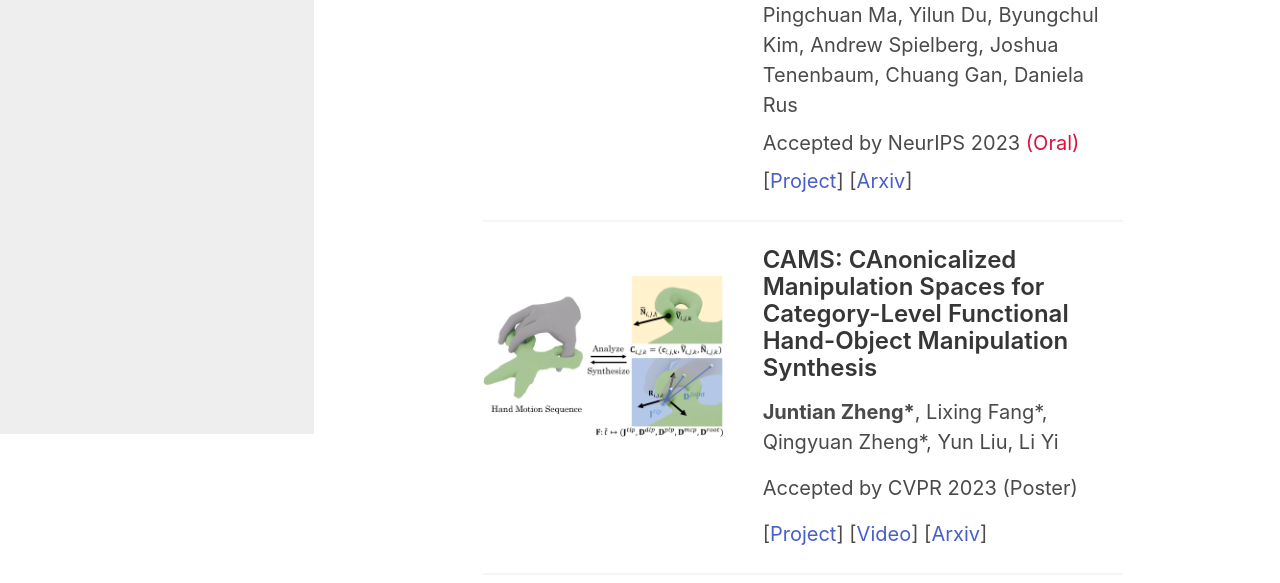
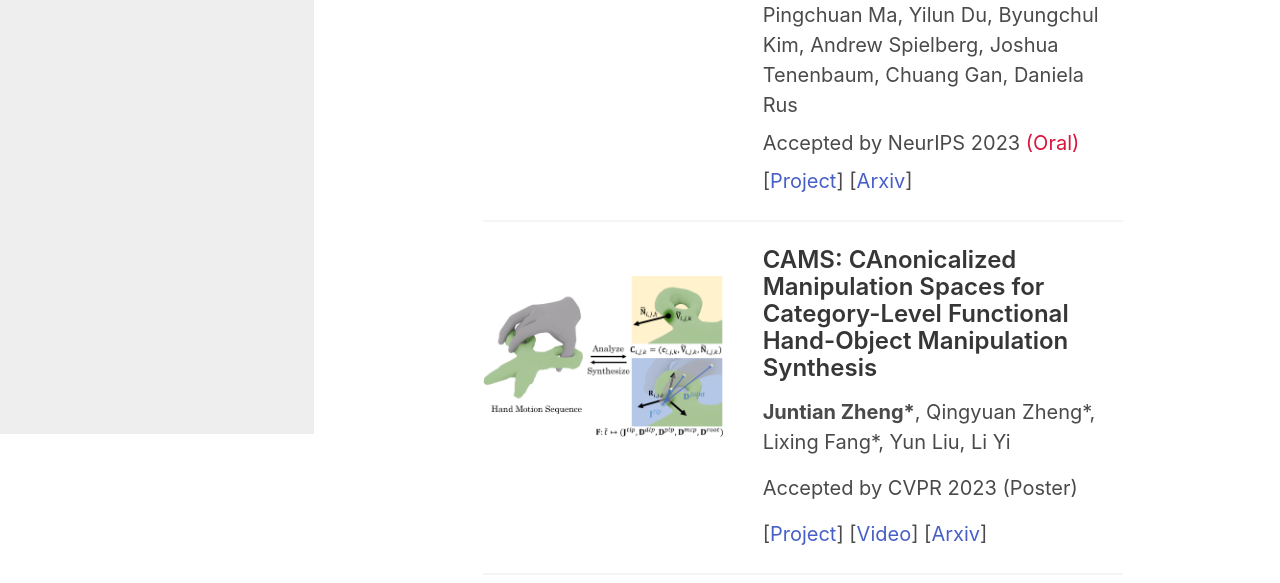
Before and after one commit to jt-zheng/jt-zheng.github.io, a plain HTML site: page index.html in a window 1280 px wide. Shown: the part 1354-1937 px from the top of the page. Drawn offline with nearby package versions, Linux system fonts and the light colour scheme.

Commit message:
Update index.html

```diff
--- a/index.html
+++ b/index.html
@@ -92,7 +92,7 @@
                         </figure>
                         <div style="display: position; margin-left: 280px;">
                             <h2 class="title is-4 mb-4">CAMS: CAnonicalized Manipulation Spaces for Category-Level Functional Hand-Object Manipulation Synthesis</h2>
-                            <p class="mb-4"><b>Juntian Zheng*</b>, Lixing Fang*, Qingyuan Zheng*, Yun Liu, Li Yi</p>
+                            <p class="mb-4"><b>Juntian Zheng*</b>, Qingyuan Zheng*, Lixing Fang*, Yun Liu, Li Yi</p>
                             <p class="mb-4">Accepted by CVPR 2023 (Poster)</p>
                             <p>[<a href="https://cams-hoi.github.io/">Project</a>] [<a href="https://www.youtube.com/watch?v=KEfhwICagcM">Video</a>] [<a href="https://arxiv.org/abs/2303.15469">Arxiv</a>]</p>
                         </div>
```
